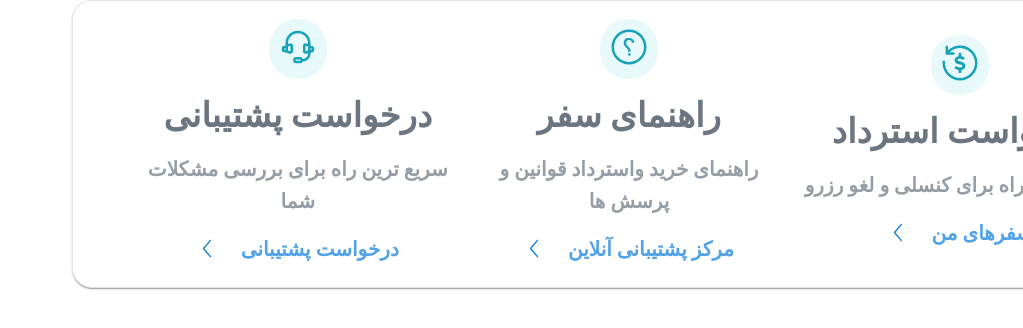
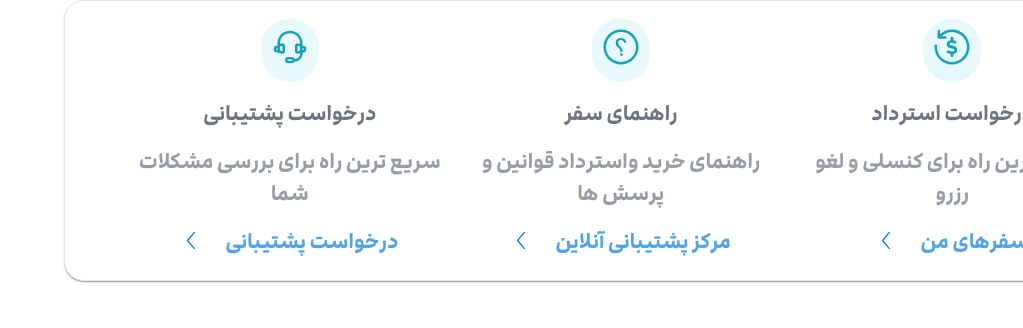
Before and after one commit to zmadineh/Alibaba, a Next.js app: page / in a window 1280 px wide. Shown: the top 328 px of the page, without its empty margins (257-1280 px from the left). Built offline with nearby package versions, Linux system fonts and the light colour scheme.

Commit message:
add fontface in globalcss & edit font helpcard

```diff
--- a/components/home/help-card/HelpCard.tsx
+++ b/components/home/help-card/HelpCard.tsx
@@ -22,7 +22,7 @@ const HelpCard = () => {
                         </Grid>
                         <Grid item className='taypo' display={"flex"} flexDirection={"column"} sx={{ textAlign: { sx: "right", md: "center" } }} gap={2}>
                             <Grid item sx={theme => ({ color: theme.palette.grey[500] })} >
-                                <Typography variant="h4"  > <strong>{item.title}</strong></Typography>
+                                <Typography variant="h6"  > <strong>{item.title}</strong></Typography>
                             </Grid>
                             <Grid item sx={theme => ({ color: theme.palette.grey[400] })}>
                                 <Typography variant='h6' ><strong>{item.body}</strong></Typography>
--- a/styles/globals.css
+++ b/styles/globals.css
@@ -2,29 +2,31 @@ html,
 body {
   padding: 0;
   margin: 0;
-  font-family:Alibaba ,-apple-system, BlinkMacSystemFont, Segoe UI, Roboto, Oxygen,
+  font-family: Alibaba, -apple-system, BlinkMacSystemFont, Segoe UI, Roboto, Oxygen,
     Ubuntu, Cantarell, Fira Sans, Droid Sans, Helvetica Neue, sans-serif;
 }
 
-/* @font-face {
+@font-face {
   font-family: 'Alibaba';
   src: url('../public/Assets/Fonts/Alibaba-Regular.ttf') format('truetype');
 
   font-style: normal;
-   }
+}
+
 @font-face {
   font-family: 'Alibaba';
   src: url('../public/Assets/Fonts/Alibaba-Bold.ttf') format('truetype');
   font-weight: bold;
   font-style: normal;
-   }
+}
+
 @font-face {
   font-family: 'Alibaba';
   src: url('../public/Assets/Fonts/Alibaba-Light.ttf') format('truetype');
   font-weight: light;
   font-style: normal;
-   }
- */
+}
+
 
 
 a {
@@ -40,6 +42,7 @@ a {
   html {
     color-scheme: dark;
   }
+
   body {
     color: white;
     background: black;
```
